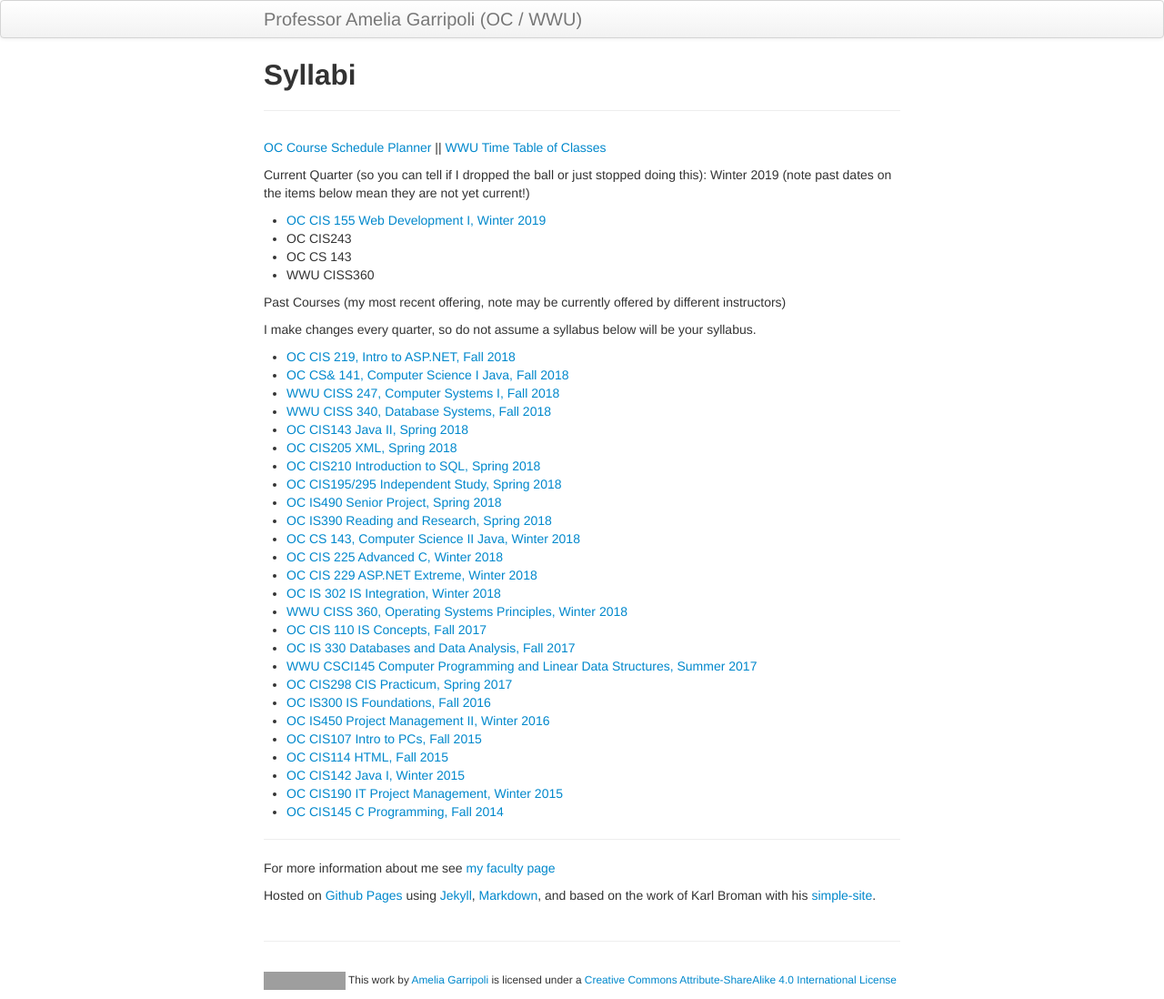
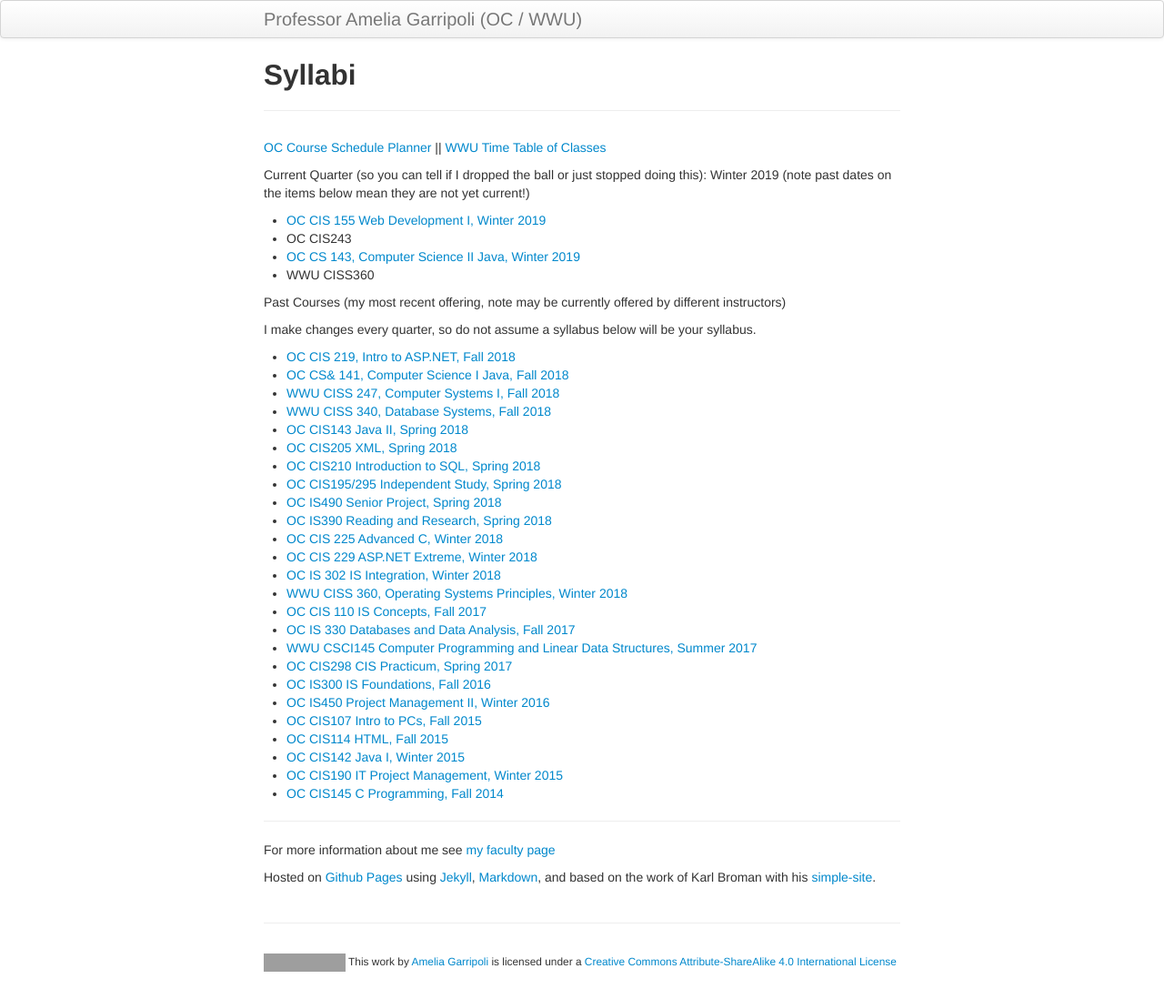
Before and after one commit to argoc/syllabub, a Jekyll site: the page built from index.md, in a window 1280 px wide. Shown: the whole page at 91% size. Built offline with Jekyll 4.4.1, drawn with Linux system fonts in a browser that asks for light colours; grey boxes are pictures that could not be loaded.

Commit message:
publish CS 143

```diff
--- a/index.md
+++ b/index.md
@@ -11,7 +11,7 @@ Current Quarter (so you can tell if I dropped the ball or just stopped doing thi
 
 - [OC CIS 155 Web Development I, Winter 2019](CIS155.html)
 - OC CIS243
-- OC CS 143
+- [OC CS 143, Computer Science II Java, Winter 2019](CS143.html)
 - WWU CISS360
 
 
@@ -29,7 +29,6 @@ I make changes every quarter, so do not assume a syllabus below will be your syl
 - [OC CIS195/295 Independent Study, Spring 2018](CIS195295.html)
 - [OC IS490 Senior Project, Spring 2018](IS490.html)
 - [OC IS390 Reading and Research, Spring 2018](IS390.html)
-- [OC CS 143, Computer Science II Java, Winter 2018](CS143.html)
 - [OC CIS 225 Advanced C, Winter 2018](CIS225.html)
 - [OC CIS 229 ASP.NET Extreme, Winter 2018](CIS229.html)
 - [OC IS 302 IS Integration, Winter 2018](IS302.html)
```
